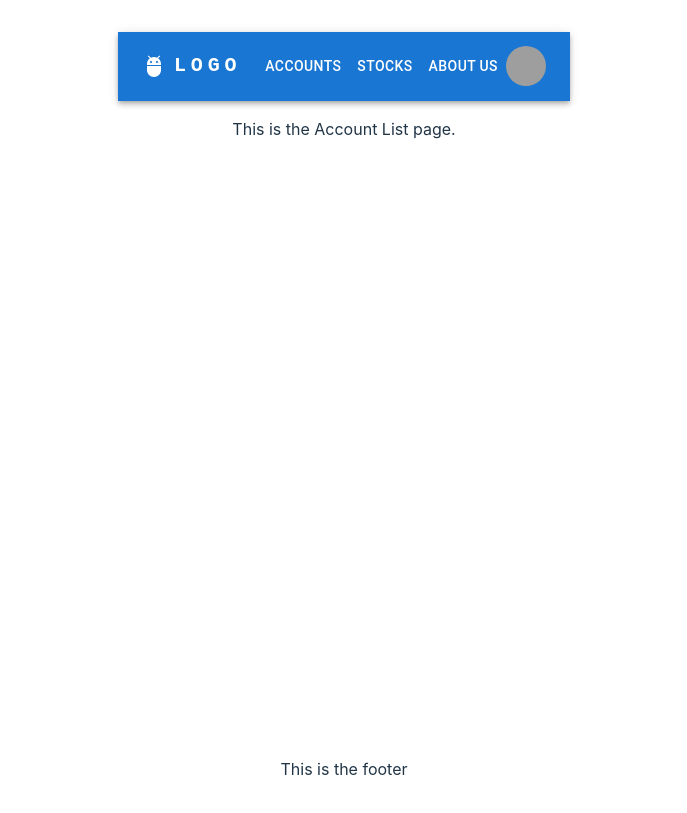
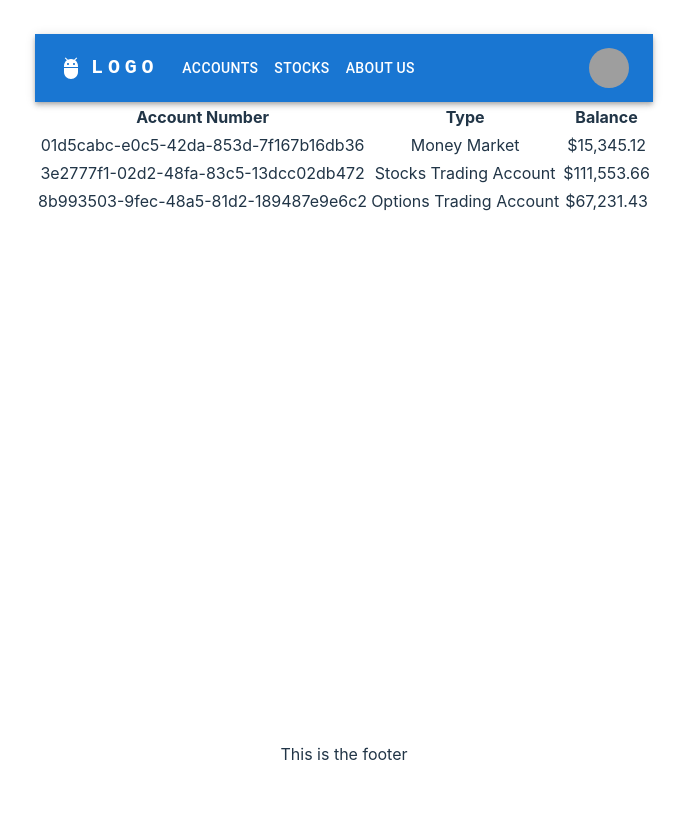
Before and after one commit to kdiggety/hi-js-ui, a React (Vite) app: page /accounts in a window 1280 px wide. Shown: the whole page, without its empty margins (296-983 px from the left). Built offline with nearby package versions, Linux system fonts and the light colour scheme; grey boxes are pictures that could not be loaded.

Commit message:
Working accounts context

```diff
--- a/package.json
+++ b/package.json
@@ -15,6 +15,7 @@
     "@fontsource/roboto": "^5.0.13",
     "@mui/icons-material": "^5.16.0",
     "@mui/material": "^5.16.0",
+    "prop-types": "^15.8.1",
     "react": "^18.3.1",
     "react-dom": "^18.3.1",
     "react-router-dom": "^6.24.1"
--- /dev/null
+++ b/src/context/AccountProvider.jsx
@@ -0,0 +1,24 @@
+import { createContext, useState } from 'react'
+import PropTypes from "prop-types";
+
+export const AccountContext = createContext(null);
+
+const AccountProvider = ({children}) => {
+    const [accounts, setAccounts] = useState([
+        {accountNumber: crypto.randomUUID(), type: {code: 0, description: "Money Market"}, balance: "$15,345.12"},
+        {accountNumber: crypto.randomUUID(), type: {code: 1, description: "Stocks Trading Account"}, balance: "$111,553.66"},
+        {accountNumber: crypto.randomUUID(), type: {code: 2, description: "Options Trading Account"}, balance: "$67,231.43"}
+    ])
+
+    return (
+        <AccountContext.Provider value={accounts}>
+            {children}
+        </AccountContext.Provider>
+    )
+}
+
+AccountProvider.propTypes = {
+    children: PropTypes.node.isRequired
+}
+
+export default AccountProvider
--- a/src/context/ClientProvider.jsx
+++ b/src/context/ClientProvider.jsx
@@ -5,13 +5,14 @@ export const ClientContext = createContext(null);
 
 const ClientProvider = ({children}) => {
     const [client, setClient] = useState({
+        id: crypto.randomUUID(),
         firstName: 'Ken',
         lastName: 'Lewis',
         address: {
-            street: 'Street',
-            city: 'City',
-            state: 'State',
-            zip: 'Zip'
+            street: '123 Main St.',
+            city: 'Big City',
+            state: 'CA',
+            zip: '91234'
         }
     })
 
--- a/src/pages/accounts/AccountList.jsx
+++ b/src/pages/accounts/AccountList.jsx
@@ -1,7 +1,12 @@
+import AccountProvider from "../../context/AccountProvider.jsx";
+import AccountListTable from "./AccountListTable.jsx";
+
 const AccountList = function () {
-    return <>
-        <p>This is the Account List page.</p>
-    </>
+    return (
+        <AccountProvider>
+            <AccountListTable/>
+        </AccountProvider>
+    )
 }
 
 export default AccountList
--- /dev/null
+++ b/src/pages/accounts/AccountListTable.jsx
@@ -0,0 +1,37 @@
+import {useContext} from "react";
+import {AccountContext} from "../../context/AccountProvider.jsx";
+
+const AccountListTable = function () {
+    const accounts= useContext(AccountContext)
+
+    return (
+        <>
+            {
+                accounts.length === 0 ?
+                ("No accounts"):
+                (
+                    <table>
+                        <tr>
+                            <th>Account Number</th>
+                            <th>Type</th>
+                            <th>Balance</th>
+                        </tr>
+                        {
+                            accounts.map(account =>
+                                (
+                                    <tr key={account.accountNumber}>
+                                        <td>{account.accountNumber}</td>
+                                        <td>{account.type.description}</td>
+                                        <td>{account.balance}</td>
+                                    </tr>
+                                )
+                            )
+                        }
+                    </table>
+                )
+            }
+        </>
+    )
+}
+
+export default AccountListTable
--- a/src/pages/clients/ClientProfile.jsx
+++ b/src/pages/clients/ClientProfile.jsx
@@ -98,6 +98,18 @@ const Body = function () {
                 <RedditTextField id="first-name" label="First Name" variant="standard" value={client.firstName}/>
                 <RedditTextField id="last-name" label="Last Name" variant="standard" value={client.lastName}/>
             </div>
+            <div>
+                <RedditTextField id="address" label="Street Address" variant="standard" value={client.address.street}/>
+            </div>
+            <div>
+                <RedditTextField id="city" label="City" variant="standard" value={client.address.city}/>
+            </div>
+            <div>
+                <RedditTextField id="state" label="State" variant="standard" value={client.address.state}/>
+            </div>
+            <div>
+                <RedditTextField id="zip-code" label="Zip Code" variant="standard" value={client.address.zip}/>
+            </div>
         </Box>
     )
 }
```
Also changed, not shown: src/pages/accounts/AccountHoldings.jsx (+5 -3 lines), 2 other files (tests, documents, lock files or other folders).
